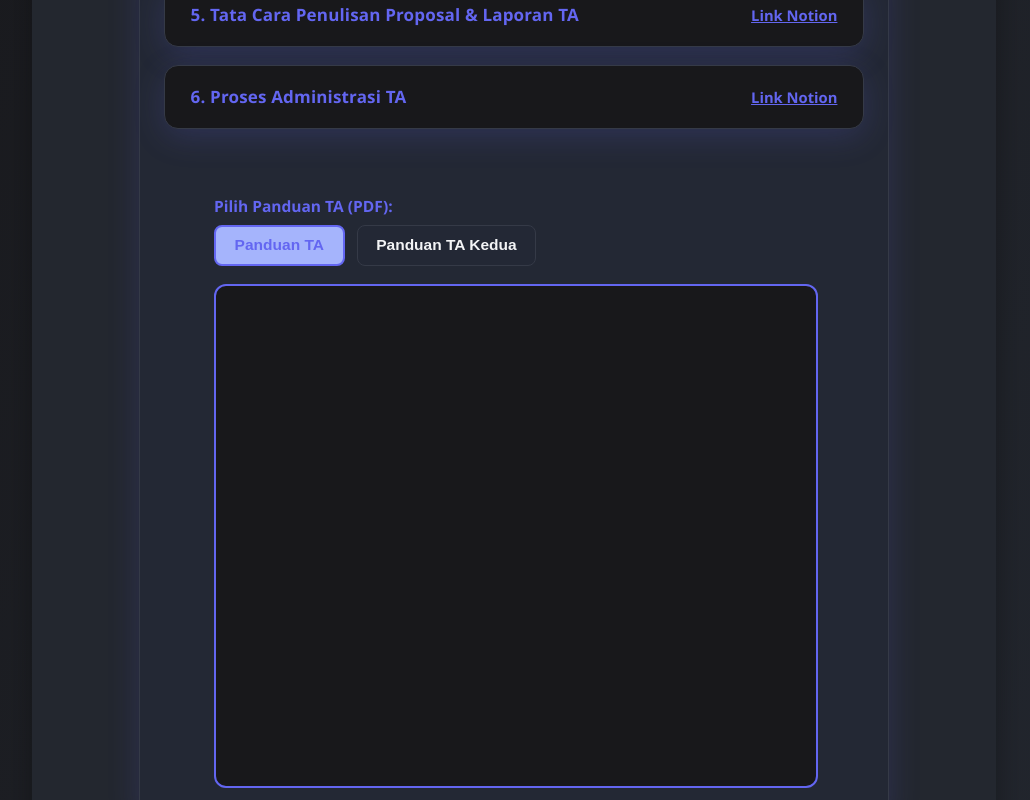
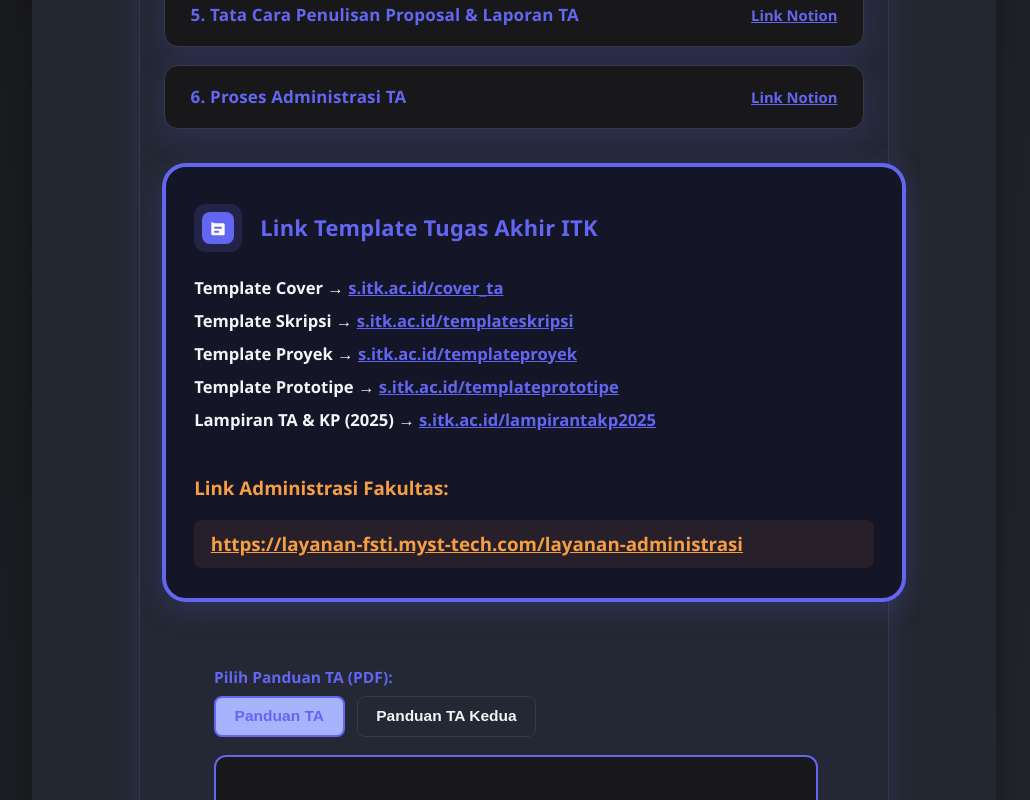
Before and after one commit to Enclair743/ta-manager, a Next.js app: page /panduan in a window 1280 px wide. Shown: the part 610-1410 px from the top of the page, without its empty margins (126-1156 px from the left). Built offline with nearby package versions, Linux system fonts and the light colour scheme; no server answers.

Commit message:
Update dashboard and panduan UI/UX, checklist tab system, and various improvements

```diff
--- a/app/panduan/page.tsx
+++ b/app/panduan/page.tsx
@@ -134,6 +134,7 @@ export default function PanduanPage() {
 						   Panduan Tugas Akhir ITK
 					   </h2>
 				   </header>
+					{/* Card Link Template TA & Administrasi Fakultas - Atas */}
 					<section>
 						{menuList.map((item) => (
 							<div
@@ -177,6 +178,43 @@ export default function PanduanPage() {
 							</div>
 						))}
 					</section>
+								{/* Card Link Template TA & Administrasi Fakultas - Setelah List Menu (UI/UX lebih gelap dan modern) */}
+								<div style={{
+									width: "100%",
+									maxWidth: 680,
+									margin: "36px auto 0 auto",
+									background: theme === "dark" ? "#151528" : "#e3e7fa",
+									borderRadius: 22,
+									boxShadow: theme === "dark" ? "0 0 0 2px #6366f1, 0 8px 32px rgba(99,102,241,0.22)" : "0 0 0 2px #6366f1, 0 8px 32px rgba(99,102,241,0.10)",
+									border: `2px solid #6366f1`,
+									padding: "2.2em 1.7em 1.7em 1.7em",
+									color: colorText,
+									display: "flex",
+									flexDirection: "column",
+									gap: 12,
+									fontSize: "1.07em",
+									position: "relative",
+								}}>
+									<div style={{ display: "flex", alignItems: "center", gap: 18, marginBottom: 12 }}>
+										<span style={{ display: "flex", alignItems: "center", justifyContent: "center", background: "#232347", borderRadius: 12, width: 48, height: 48 }}>
+											<svg width="32" height="32" viewBox="0 0 24 24" fill="none"><rect width="24" height="24" rx="6" fill="#6366f1"/><path d="M7 7.5V16.5C7 17.0523 7.44772 17.5 8 17.5H16C16.5523 17.5 17 17.0523 17 16.5V9.5C17 8.94772 16.5523 8.5 16 8.5H9.5L7 7.5Z" fill="#fff"/><rect x="9" y="11" width="6" height="1.5" rx="0.75" fill="#6366f1"/><rect x="9" y="14" width="4" height="1.5" rx="0.75" fill="#6366f1"/></svg>
+										</span>
+										<span style={{ fontWeight: 900, fontSize: "1.32em", color: colorAccent, letterSpacing: "0.01em" }}>Link Template Tugas Akhir ITK</span>
+									</div>
+									<ul style={{ listStyle: "none", padding: 0, margin: 0 }}>
+										<li style={{ marginBottom: 10 }}><b>Template Cover</b> &rarr; <a href="https://s.itk.ac.id/cover_ta" target="_blank" rel="noopener noreferrer" style={{ color: accentBlue, textDecoration: "underline", fontWeight: 600 }}>s.itk.ac.id/cover_ta</a></li>
+										<li style={{ marginBottom: 10 }}><b>Template Skripsi</b> &rarr; <a href="https://s.itk.ac.id/templateskripsi" target="_blank" rel="noopener noreferrer" style={{ color: accentBlue, textDecoration: "underline", fontWeight: 600 }}>s.itk.ac.id/templateskripsi</a></li>
+										<li style={{ marginBottom: 10 }}><b>Template Proyek</b> &rarr; <a href="https://s.itk.ac.id/templateproyek" target="_blank" rel="noopener noreferrer" style={{ color: accentBlue, textDecoration: "underline", fontWeight: 600 }}>s.itk.ac.id/templateproyek</a></li>
+										<li style={{ marginBottom: 10 }}><b>Template Prototipe</b> &rarr; <a href="https://s.itk.ac.id/templateprototipe" target="_blank" rel="noopener noreferrer" style={{ color: accentBlue, textDecoration: "underline", fontWeight: 600 }}>s.itk.ac.id/templateprototipe</a></li>
+										<li style={{ marginBottom: 10 }}><b>Lampiran TA & KP (2025)</b> &rarr; <a href="https://s.itk.ac.id/lampirantakp2025" target="_blank" rel="noopener noreferrer" style={{ color: accentBlue, textDecoration: "underline", fontWeight: 600 }}>s.itk.ac.id/lampirantakp2025</a></li>
+									</ul>
+									<div style={{ fontWeight: 700, color: accentOrange, marginTop: 22, marginBottom: 8, fontSize: "1.13em" }}>Link Administrasi Fakultas:</div>
+									<div style={{ background: "rgba(245,158,66,0.08)", borderRadius: 8, padding: "0.7em 1em", marginBottom: 2 }}>
+										<a href="https://layanan-fsti.myst-tech.com/layanan-administrasi" target="_blank" rel="noopener noreferrer" style={{ color: accentOrange, textDecoration: "underline", fontWeight: 700, fontSize: "1.13em" }}>
+											https://layanan-fsti.myst-tech.com/layanan-administrasi
+										</a>
+									</div>
+								</div>
 				   {/* PDF Selector */}
 				   <div style={{ display: "flex", flexDirection: "column", alignItems: "center", margin: "48px 0 0 0" }}>
 					   <div style={{ width: "100%", maxWidth: 600, marginTop: 18 }}>
```
Also changed, not shown: app/dashboard/page.tsx (+49 -21 lines). Lines whose indentation alone changed are shown as unchanged.
